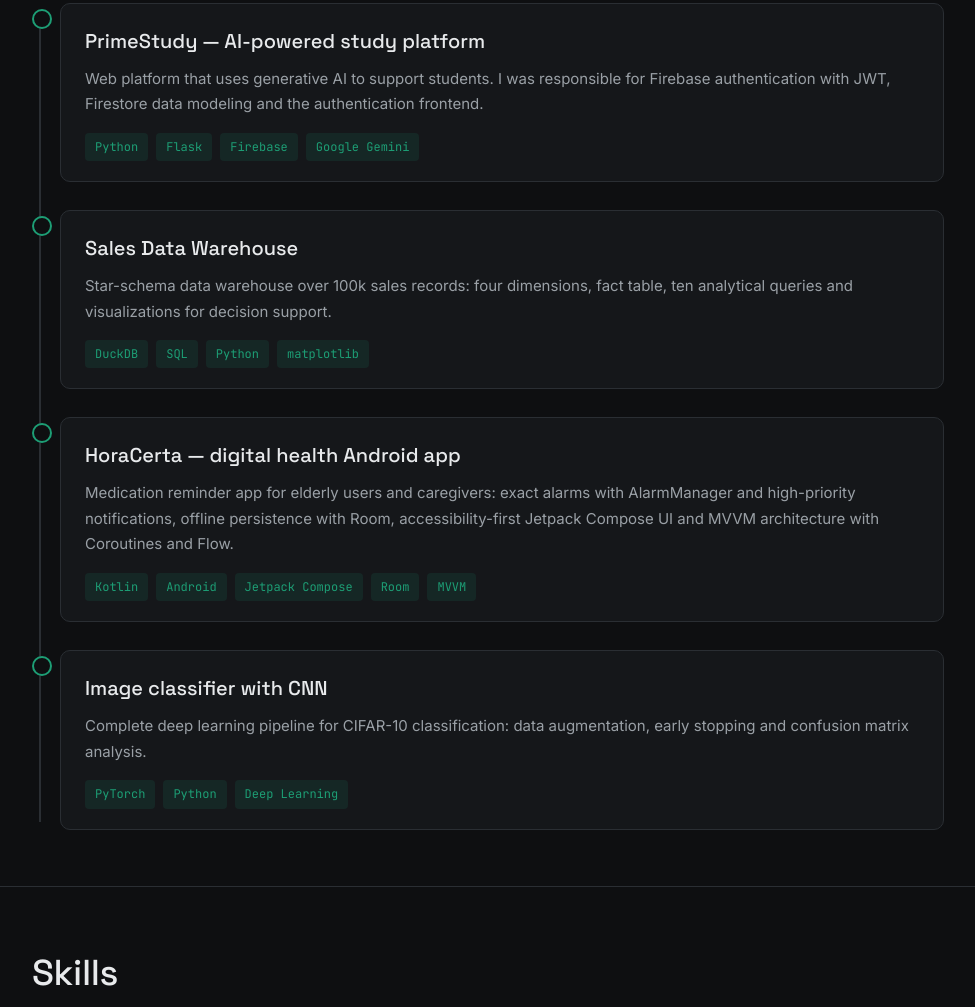
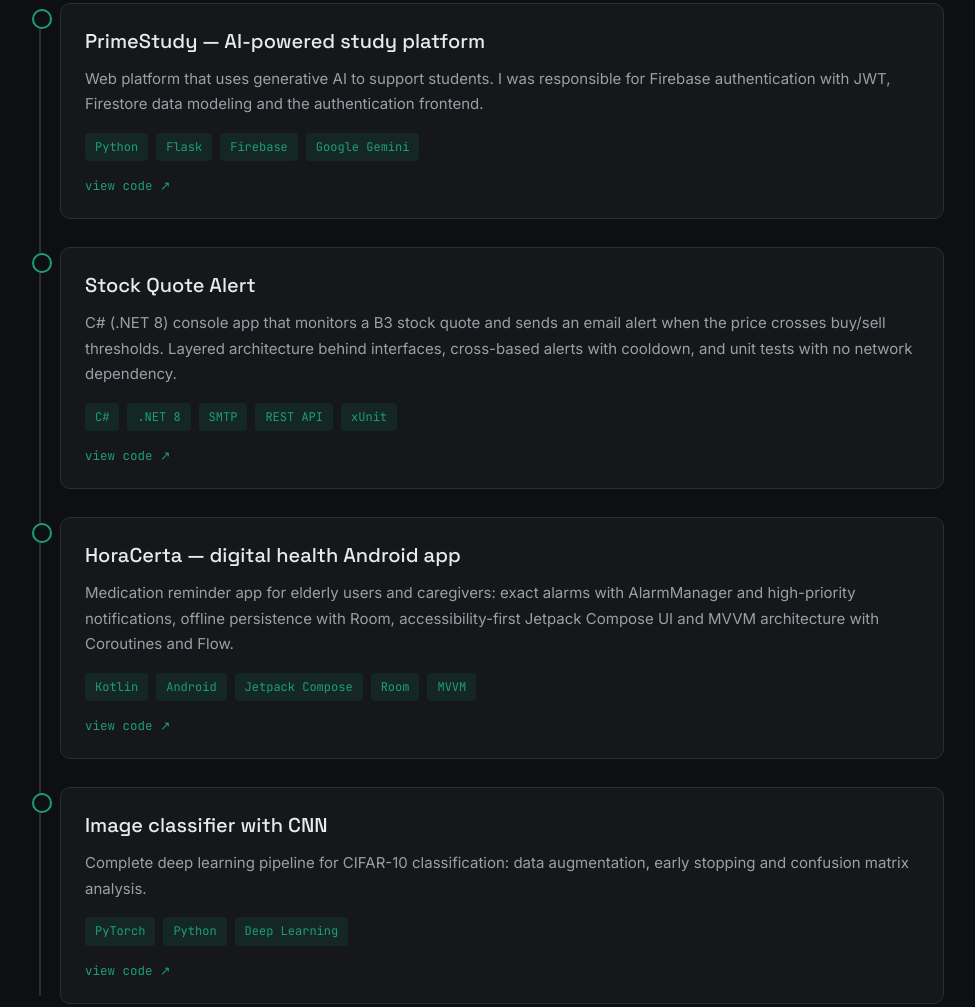
Before and after one commit to FilipeeeRS/FilipeeeRS.github.io, a plain HTML site: page index.html in a window 1280 px wide. Shown: the part 1054-2061 px from the top of the page, without its empty margins (152-1127 px from the left). Drawn offline with Linux system fonts and the light colour scheme.

Commit message:
Update project descriptions and add new links

```diff
--- a/index.html
+++ b/index.html
@@ -136,6 +136,12 @@
   .commit-card:hover { border-color: var(--accent); transform: translateX(4px); }
   .commit-card h3 { font-family: var(--font-display); font-size: 20px; font-weight: 500; margin-bottom: 8px; }
   .commit-card p { color: var(--text-2); font-size: 15px; margin-bottom: 16px; }
+  .repo-link {
+    display: inline-flex; align-items: center; gap: 6px; margin-top: 14px;
+    font-family: var(--font-mono); font-size: 12.5px; color: var(--accent);
+    text-decoration: none; transition: gap 0.2s;
+  }
+  .repo-link:hover { gap: 10px; }
   .tags { display: flex; gap: 8px; flex-wrap: wrap; }
   .tag {
     font-family: var(--font-mono); font-size: 12px; color: var(--accent);
@@ -229,14 +235,16 @@
           <h3 data-i18n="p1h">PrimeStudy — AI-powered study platform</h3>
           <p data-i18n="p1d">Web platform that uses generative AI to support students. I was responsible for Firebase authentication with JWT, Firestore data modeling and the authentication frontend.</p>
           <div class="tags"><span class="tag">Python</span><span class="tag">Flask</span><span class="tag">Firebase</span><span class="tag">Google Gemini</span></div>
+          <a class="repo-link" href="https://github.com/FilipeeeRS/PI_V_TIME-19" target="_blank" rel="noopener" data-i18n="code">view code ↗</a>
         </div>
       </article>
 
       <article class="commit reveal">
         <div class="commit-card">
-          <h3 data-i18n="p2h">Sales Data Warehouse</h3>
-          <p data-i18n="p2d">Star-schema data warehouse over 100k sales records: four dimensions, fact table, ten analytical queries and visualizations for decision support.</p>
-          <div class="tags"><span class="tag">DuckDB</span><span class="tag">SQL</span><span class="tag">Python</span><span class="tag">matplotlib</span></div>
+          <h3 data-i18n="p2h">Stock Quote Alert</h3>
+          <p data-i18n="p2d">C# (.NET 8) console app that monitors a B3 stock quote and sends an email alert when the price crosses buy/sell thresholds. Layered architecture behind interfaces, cross-based alerts with cooldown, and unit tests with no network dependency.</p>
+          <div class="tags"><span class="tag">C#</span><span class="tag">.NET 8</span><span class="tag">SMTP</span><span class="tag">REST API</span><span class="tag">xUnit</span></div>
+          <a class="repo-link" href="https://github.com/FilipeeeRS/stock-quote-alert" target="_blank" rel="noopener" data-i18n="code">view code ↗</a>
         </div>
       </article>
 
@@ -245,6 +253,7 @@
           <h3 data-i18n="p4h">HoraCerta — digital health Android app</h3>
           <p data-i18n="p4d">Medication reminder app for elderly users and caregivers: exact alarms with AlarmManager and high-priority notifications, offline persistence with Room, accessibility-first Jetpack Compose UI and MVVM architecture with Coroutines and Flow.</p>
           <div class="tags"><span class="tag">Kotlin</span><span class="tag">Android</span><span class="tag">Jetpack Compose</span><span class="tag">Room</span><span class="tag">MVVM</span></div>
+          <a class="repo-link" href="https://github.com/FilipeeeRS/PI_IV_ES_TIME-7" target="_blank" rel="noopener" data-i18n="code">view code ↗</a>
         </div>
       </article>
 
@@ -253,6 +262,7 @@
           <h3 data-i18n="p5h">Image classifier with CNN</h3>
           <p data-i18n="p5d">Complete deep learning pipeline for CIFAR-10 classification: data augmentation, early stopping and confusion matrix analysis.</p>
           <div class="tags"><span class="tag">PyTorch</span><span class="tag">Python</span><span class="tag">Deep Learning</span></div>
+          <a class="repo-link" href="https://github.com/FilipeeeRS/P_Reconhecimento_de_Expressao" target="_blank" rel="noopener" data-i18n="code">view code ↗</a>
         </div>
       </article>
 
@@ -327,8 +337,8 @@
       h_projects: "Projects",
       p1h: "PrimeStudy — AI-powered study platform",
       p1d: "Web platform that uses generative AI to support students. I was responsible for Firebase authentication with JWT, Firestore data modeling and the authentication frontend.",
-      p2h: "Sales Data Warehouse",
-      p2d: "Star-schema data warehouse over 100k sales records: four dimensions, fact table, ten analytical queries and visualizations for decision support.",
+      p2h: "Stock Quote Alert",
+      p2d: "C# (.NET 8) console app that monitors a B3 stock quote and sends an email alert when the price crosses buy/sell thresholds. Layered architecture behind interfaces, cross-based alerts with cooldown, and unit tests with no network dependency.",
       p4h: "HoraCerta — digital health Android app",
       p4d: "Medication reminder app for elderly users and caregivers: exact alarms with AlarmManager and high-priority notifications, offline persistence with Room, accessibility-first Jetpack Compose UI and MVVM architecture with Coroutines and Flow.",
       p5h: "Image classifier with CNN",
@@ -344,6 +354,7 @@
       h_contact: "Contact",
       c_d: "I'm open to opportunities, collaborations and projects. For anything, just reach out by email — it's where I reply the fastest.",
       c_cert: "Certificates ↗",
+      code: "view code ↗",
       footer: "made with HTML and CSS"
     },
     pt: {
@@ -359,8 +370,8 @@
       h_projects: "Projetos",
       p1h: "PrimeStudy — plataforma de estudos com IA",
       p1d: "Plataforma web que usa IA generativa para apoiar estudantes. Fui responsável pela autenticação com Firebase e JWT, modelagem de dados no Firestore e frontend de autenticação.",
-      p2h: "Data Warehouse de vendas",
-      p2d: "Data warehouse com esquema estrela sobre 100 mil registros de vendas: quatro dimensões, tabela fato, dez consultas analíticas e visualizações para apoio à decisão.",
+      p2h: "Stock Quote Alert",
+      p2d: "App de console em C# (.NET 8) que monitora a cotação de um ativo da B3 e envia alerta por e-mail quando o preço cruza limites de compra/venda. Arquitetura em camadas atrás de interfaces, alertas por cruzamento com cooldown e testes unitários sem dependência de rede.",
       p4h: "HoraCerta — app Android de saúde digital",
       p4d: "App de lembretes de medicamentos para idosos e cuidadores: alarmes exatos com AlarmManager e notificações de alta prioridade, persistência offline com Room, UI acessível em Jetpack Compose e arquitetura MVVM com Coroutines e Flow.",
       p5h: "Classificador de imagens com CNN",
@@ -376,6 +387,7 @@
       h_contact: "Contato",
       c_d: "Estou aberto a oportunidades, colaborações e projetos. Qualquer coisa, entre em contato por e-mail — é por onde respondo mais fácil.",
       c_cert: "Certificados ↗",
+      code: "ver código ↗",
       footer: "feito com HTML e CSS"
     }
   };
```
